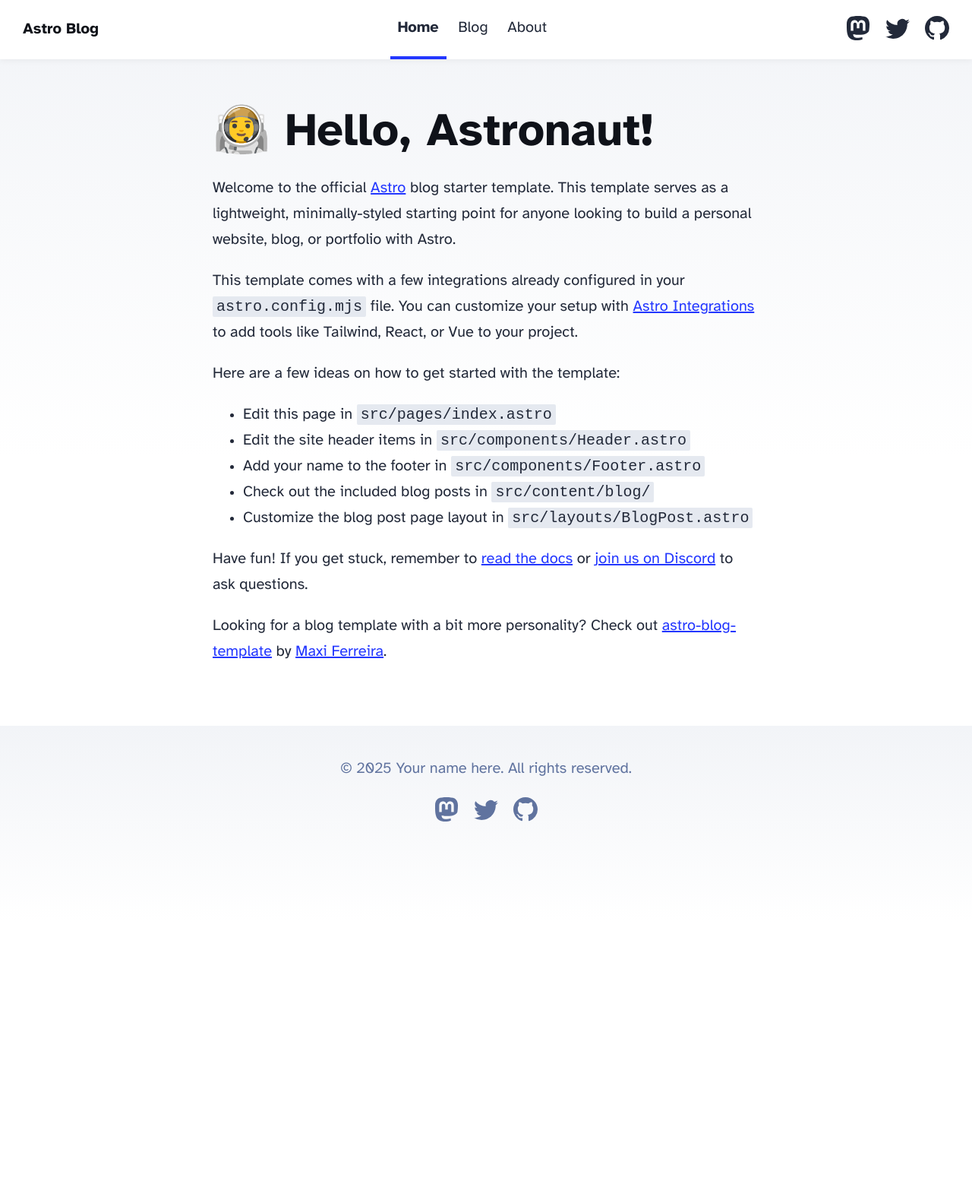
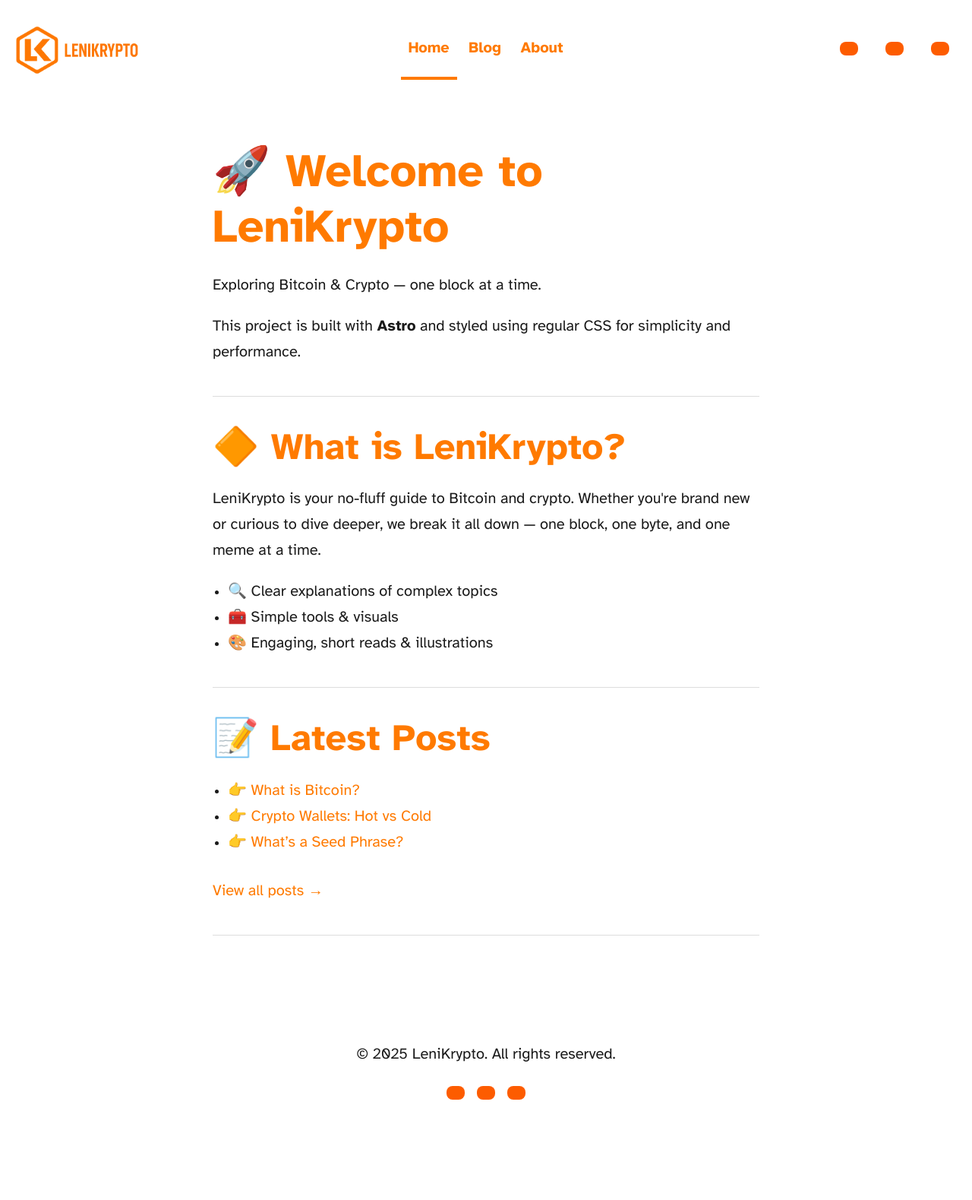
Before and after one commit to lenifilgueira/lenikrypto, an Astro site: page / in a window 1280 px wide. Shown: the whole page at 76% size. Before the commit the page ends 1213 px from the top, so only its background shows below. Built offline with nearby package versions, Linux system fonts and the light colour scheme; Astro itself is replaced by a stand-in of ours; grey boxes are pictures that could not be loaded.

Commit message:
initilal update

```diff
--- a/src/components/Footer.astro
+++ b/src/components/Footer.astro
@@ -3,41 +3,18 @@
 ---
 
 <footer>
-	&copy; {today.getFullYear()} Your name here. All rights reserved.
-	<div class="social-links">
-		<a href="https://m.webtoo.ls/@astro" target="_blank">
-			<span class="sr-only">Follow Astro on Mastodon</span>
-			<svg
-				viewBox="0 0 16 16"
-				aria-hidden="true"
-				width="32"
-				height="32"
-				astro-icon="social/mastodon"
-				><path
-					fill="currentColor"
-					d="M11.19 12.195c2.016-.24 3.77-1.475 3.99-2.603.348-1.778.32-4.339.32-4.339 0-3.47-2.286-4.488-2.286-4.488C12.062.238 10.083.017 8.027 0h-.05C5.92.017 3.942.238 2.79.765c0 0-2.285 1.017-2.285 4.488l-.002.662c-.004.64-.007 1.35.011 2.091.083 3.394.626 6.74 3.78 7.57 1.454.383 2.703.463 3.709.408 1.823-.1 2.847-.647 2.847-.647l-.06-1.317s-1.303.41-2.767.36c-1.45-.05-2.98-.156-3.215-1.928a3.614 3.614 0 0 1-.033-.496s1.424.346 3.228.428c1.103.05 2.137-.064 3.188-.189zm1.613-2.47H11.13v-4.08c0-.859-.364-1.295-1.091-1.295-.804 0-1.207.517-1.207 1.541v2.233H7.168V5.89c0-1.024-.403-1.541-1.207-1.541-.727 0-1.091.436-1.091 1.296v4.079H3.197V5.522c0-.859.22-1.541.66-2.046.456-.505 1.052-.764 1.793-.764.856 0 1.504.328 1.933.983L8 4.39l.417-.695c.429-.655 1.077-.983 1.934-.983.74 0 1.336.259 1.791.764.442.505.661 1.187.661 2.046v4.203z"
-				></path></svg
-			>
+	&copy; {today.getFullYear()} LeniKrypto. All rights reserved.
+	<div class="social-icons" style="display: flex; gap: 1rem;">
+		<a href="https://x.com/lenikrypto" aria-label="x">
+		  <img src="/src/assets/icons/x.png" alt="x" width="24" height="24" />
 		</a>
-		<a href="https://twitter.com/astrodotbuild" target="_blank">
-			<span class="sr-only">Follow Astro on Twitter</span>
-			<svg viewBox="0 0 16 16" aria-hidden="true" width="32" height="32" astro-icon="social/twitter"
-				><path
-					fill="currentColor"
-					d="M5.026 15c6.038 0 9.341-5.003 9.341-9.334 0-.14 0-.282-.006-.422A6.685 6.685 0 0 0 16 3.542a6.658 6.658 0 0 1-1.889.518 3.301 3.301 0 0 0 1.447-1.817 6.533 6.533 0 0 1-2.087.793A3.286 3.286 0 0 0 7.875 6.03a9.325 9.325 0 0 1-6.767-3.429 3.289 3.289 0 0 0 1.018 4.382A3.323 3.323 0 0 1 .64 6.575v.045a3.288 3.288 0 0 0 2.632 3.218 3.203 3.203 0 0 1-.865.115 3.23 3.23 0 0 1-.614-.057 3.283 3.283 0 0 0 3.067 2.277A6.588 6.588 0 0 1 .78 13.58a6.32 6.32 0 0 1-.78-.045A9.344 9.344 0 0 0 5.026 15z"
-				></path></svg
-			>
+		<a href="https://instagram.com/lenikrypto" aria-label="Instagram">
+		  <img src="/src/assets/icons/instagram.png" alt="Instagram" width="24" height="24" />
 		</a>
-		<a href="https://github.com/withastro/astro" target="_blank">
-			<span class="sr-only">Go to Astro's GitHub repo</span>
-			<svg viewBox="0 0 16 16" aria-hidden="true" width="32" height="32" astro-icon="social/github"
-				><path
-					fill="currentColor"
-					d="M8 0C3.58 0 0 3.58 0 8c0 3.54 2.29 6.53 5.47 7.59.4.07.55-.17.55-.38 0-.19-.01-.82-.01-1.49-2.01.37-2.53-.49-2.69-.94-.09-.23-.48-.94-.82-1.13-.28-.15-.68-.52-.01-.53.63-.01 1.08.58 1.23.82.72 1.21 1.87.87 2.33.66.07-.52.28-.87.51-1.07-1.78-.2-3.64-.89-3.64-3.95 0-.87.31-1.59.82-2.15-.08-.2-.36-1.02.08-2.12 0 0 .67-.21 2.2.82.64-.18 1.32-.27 2-.27.68 0 1.36.09 2 .27 1.53-1.04 2.2-.82 2.2-.82.44 1.1.16 1.92.08 2.12.51.56.82 1.27.82 2.15 0 3.07-1.87 3.75-3.65 3.95.29.25.54.73.54 1.48 0 1.07-.01 1.93-.01 2.2 0 .21.15.46.55.38A8.012 8.012 0 0 0 16 8c0-4.42-3.58-8-8-8z"
-				></path></svg
-			>
+		<a href="https://tiktok.com/@lenikrypto" aria-label="TikTok">
+		  <img src="/src/assets/icons/tiktok.png" alt="TikTok" width="24" height="24" />
 		</a>
-	</div>
+	  </div>
 </footer>
 <style>
 	footer {
@@ -46,17 +23,17 @@
 		color: rgb(var(--gray));
 		text-align: center;
 	}
-	.social-links {
+	.social-icons {
 		display: flex;
 		justify-content: center;
 		gap: 1em;
 		margin-top: 1em;
 	}
-	.social-links a {
+	.social-icons a {
 		text-decoration: none;
 		color: rgb(var(--gray));
 	}
-	.social-links a:hover {
+	.social-icons a:hover {
 		color: rgb(var(--gray-dark));
 	}
 </style>
--- a/src/components/Header.astro
+++ b/src/components/Header.astro
@@ -5,39 +5,25 @@
 
 <header>
 	<nav>
-		<h2><a href="/">{SITE_TITLE}</a></h2>
+		<div class="logo">
+			<a href="/" aria-label="LeniKrypto">
+			  <img src="/logo-lk.png" alt="LeniKrypto logo" class="logo-img" />
+			</a>
+		  </div>
   		<div class="internal-links">
 			<HeaderLink href="/">Home</HeaderLink>
 			<HeaderLink href="/blog">Blog</HeaderLink>
 			<HeaderLink href="/about">About</HeaderLink>
 		</div>
-		<div class="social-links">
-			<a href="https://m.webtoo.ls/@astro" target="_blank">
-				<span class="sr-only">Follow Astro on Mastodon</span>
-				<svg viewBox="0 0 16 16" aria-hidden="true" width="32" height="32"
-					><path
-						fill="currentColor"
-						d="M11.19 12.195c2.016-.24 3.77-1.475 3.99-2.603.348-1.778.32-4.339.32-4.339 0-3.47-2.286-4.488-2.286-4.488C12.062.238 10.083.017 8.027 0h-.05C5.92.017 3.942.238 2.79.765c0 0-2.285 1.017-2.285 4.488l-.002.662c-.004.64-.007 1.35.011 2.091.083 3.394.626 6.74 3.78 7.57 1.454.383 2.703.463 3.709.408 1.823-.1 2.847-.647 2.847-.647l-.06-1.317s-1.303.41-2.767.36c-1.45-.05-2.98-.156-3.215-1.928a3.614 3.614 0 0 1-.033-.496s1.424.346 3.228.428c1.103.05 2.137-.064 3.188-.189zm1.613-2.47H11.13v-4.08c0-.859-.364-1.295-1.091-1.295-.804 0-1.207.517-1.207 1.541v2.233H7.168V5.89c0-1.024-.403-1.541-1.207-1.541-.727 0-1.091.436-1.091 1.296v4.079H3.197V5.522c0-.859.22-1.541.66-2.046.456-.505 1.052-.764 1.793-.764.856 0 1.504.328 1.933.983L8 4.39l.417-.695c.429-.655 1.077-.983 1.934-.983.74 0 1.336.259 1.791.764.442.505.661 1.187.661 2.046v4.203z"
-					></path></svg
-				>
+		<div class="social-icons" style="display: flex; gap: 1rem;">
+			<a href="https://twitter.com/lenikrypto" aria-label="Twitter">
+			  <img src="/src/assets/icons/x.png" alt="Twitter" width="24" height="24" />
 			</a>
-			<a href="https://twitter.com/astrodotbuild" target="_blank">
-				<span class="sr-only">Follow Astro on Twitter</span>
-				<svg viewBox="0 0 16 16" aria-hidden="true" width="32" height="32"
-					><path
-						fill="currentColor"
-						d="M5.026 15c6.038 0 9.341-5.003 9.341-9.334 0-.14 0-.282-.006-.422A6.685 6.685 0 0 0 16 3.542a6.658 6.658 0 0 1-1.889.518 3.301 3.301 0 0 0 1.447-1.817 6.533 6.533 0 0 1-2.087.793A3.286 3.286 0 0 0 7.875 6.03a9.325 9.325 0 0 1-6.767-3.429 3.289 3.289 0 0 0 1.018 4.382A3.323 3.323 0 0 1 .64 6.575v.045a3.288 3.288 0 0 0 2.632 3.218 3.203 3.203 0 0 1-.865.115 3.23 3.23 0 0 1-.614-.057 3.283 3.283 0 0 0 3.067 2.277A6.588 6.588 0 0 1 .78 13.58a6.32 6.32 0 0 1-.78-.045A9.344 9.344 0 0 0 5.026 15z"
-					></path></svg
-				>
+			<a href="https://instagram.com/lenikrypto" aria-label="Instagram">
+			  <img src="/src/assets/icons/instagram.png" alt="Instagram" width="24" height="24" />
 			</a>
-			<a href="https://github.com/withastro/astro" target="_blank">
-				<span class="sr-only">Go to Astro's GitHub repo</span>
-				<svg viewBox="0 0 16 16" aria-hidden="true" width="32" height="32"
-					><path
-						fill="currentColor"
-						d="M8 0C3.58 0 0 3.58 0 8c0 3.54 2.29 6.53 5.47 7.59.4.07.55-.17.55-.38 0-.19-.01-.82-.01-1.49-2.01.37-2.53-.49-2.69-.94-.09-.23-.48-.94-.82-1.13-.28-.15-.68-.52-.01-.53.63-.01 1.08.58 1.23.82.72 1.21 1.87.87 2.33.66.07-.52.28-.87.51-1.07-1.78-.2-3.64-.89-3.64-3.95 0-.87.31-1.59.82-2.15-.08-.2-.36-1.02.08-2.12 0 0 .67-.21 2.2.82.64-.18 1.32-.27 2-.27.68 0 1.36.09 2 .27 1.53-1.04 2.2-.82 2.2-.82.44 1.1.16 1.92.08 2.12.51.56.82 1.27.82 2.15 0 3.07-1.87 3.75-3.65 3.95.29.25.54.73.54 1.48 0 1.07-.01 1.93-.01 2.2 0 .21.15.46.55.38A8.012 8.012 0 0 0 16 8c0-4.42-3.58-8-8-8z"
-					></path></svg
-				>
+			<a href="https://tiktok.com/@lenikrypto" aria-label="TikTok">
+			  <img src="/src/assets/icons/tiktok.png" alt="TikTok" width="24" height="24" />
 			</a>
 		  </div>
 	</nav>
@@ -65,20 +51,25 @@
 	}
 	nav a {
 	padding: 1em 0.5em;
-		color: var(--black);
+	color: var(--accent-color);
 	border-bottom: 4px solid transparent;
 	text-decoration: none;
+	font-weight: 600;
+	transition: transform 0.2s ease-in-out;
+}
+nav a:hover {
+	transform: scale(1.1);
 }
 	nav a.active {
 		text-decoration: none;
 		border-bottom-color: var(--accent);
 	}
-	.social-links,
-	.social-links a {
+	.social-icons,
+	.social-icons a {
 		display: flex;
 	}
 	@media (max-width: 720px) {
-		.social-links {
+		.social-icons {
 			display: none;
 		}
 	}
--- a/src/pages/index.astro
+++ b/src/pages/index.astro
@@ -3,6 +3,7 @@
 import Header from '../components/Header.astro';
 import Footer from '../components/Footer.astro';
 import { SITE_TITLE, SITE_DESCRIPTION } from '../consts';
+import '../styles/global.css';
 ---
 
 <!doctype html>
@@ -13,36 +14,38 @@
 	<body>
 		<Header />
 		<main>
-			<h1>🧑‍🚀 Hello, Astronaut!</h1>
-			<p>
-				Welcome to the official <a href="https://astro.build/">Astro</a> blog starter template. This
-				template serves as a lightweight, minimally-styled starting point for anyone looking to build
-				a personal website, blog, or portfolio with Astro.
-			</p>
-			<p>
-				This template comes with a few integrations already configured in your
-				<code>astro.config.mjs</code> file. You can customize your setup with
-				<a href="https://astro.build/integrations">Astro Integrations</a> to add tools like Tailwind,
-				React, or Vue to your project.
-			</p>
-			<p>Here are a few ideas on how to get started with the template:</p>
-			<ul>
-				<li>Edit this page in <code>src/pages/index.astro</code></li>
-				<li>Edit the site header items in <code>src/components/Header.astro</code></li>
-				<li>Add your name to the footer in <code>src/components/Footer.astro</code></li>
-				<li>Check out the included blog posts in <code>src/content/blog/</code></li>
-				<li>Customize the blog post page layout in <code>src/layouts/BlogPost.astro</code></li>
-			</ul>
-			<p>
-				Have fun! If you get stuck, remember to
-				<a href="https://docs.astro.build/">read the docs</a>
-				or <a href="https://astro.build/chat">join us on Discord</a> to ask questions.
-			</p>
-			<p>
-				Looking for a blog template with a bit more personality? Check out
-				<a href="https://github.com/Charca/astro-blog-template">astro-blog-template</a>
-				by <a href="https://twitter.com/Charca">Maxi Ferreira</a>.
-			</p>
+			<h1>🚀 Welcome to LeniKrypto</h1>
+			<p>Exploring Bitcoin & Crypto — one block at a time.</p>
+			<p>This project is built with <strong>Astro</strong> and styled using regular CSS for simplicity and performance.</p>
+
+			<hr />
+
+			<section>
+				<h2>🔶 What is LeniKrypto?</h2>
+				<p>
+					LeniKrypto is your no-fluff guide to Bitcoin and crypto. Whether you're brand new or curious to dive deeper, we break it all down — one block, one byte, and one meme at a time.
+				</p>
+				<ul>
+					<li>🔍 Clear explanations of complex topics</li>
+					<li>🧰 Simple tools & visuals</li>
+					<li>🎨 Engaging, short reads & illustrations</li>
+				</ul>
+			</section>
+
+			<hr />
+
+			<section>
+				<h2>📝 Latest Posts</h2>
+				<ul>
+					<li><a href="/blog/what-is-bitcoin">👉 What is Bitcoin?</a></li>
+					<li><a href="/blog/types-of-wallets">👉 Crypto Wallets: Hot vs Cold</a></li>
+					<li><a href="/blog/seed-phrases-explained">👉 What’s a Seed Phrase?</a></li>
+				</ul>
+				<p><a href="/blog">View all posts →</a></p>
+			</section>
+
+			<hr />
+
 		</main>
 		<Footer />
 	</body>
--- a/src/styles/global.css
+++ b/src/styles/global.css
@@ -1,21 +1,13 @@
-/*
-  The CSS in this style tag is based off of Bear Blog's default CSS.
-  https://github.com/HermanMartinus/bearblog/blob/297026a877bc2ab2b3bdfbd6b9f7961c350917dd/templates/styles/blog/default.css
-  License MIT: https://github.com/HermanMartinus/bearblog/blob/master/LICENSE.md
- */
+:root {
+	--bg-color: #ffffff;
+	--text-color: #1a1a1a;
+	--accent-color: #ff7a00; /* LeniKrypto Orange */
+	--accent-dark: #cc6000;
+	--gray: #f5f5f5;
+	--code-bg: #f0f0f0;
+	--border-color: #ddd;
+}
 
-:root {
-	--accent: #2337ff;
-	--accent-dark: #000d8a;
-	--black: 15, 18, 25;
-	--gray: 96, 115, 159;
-	--gray-light: 229, 233, 240;
-	--gray-dark: 34, 41, 57;
-	--gray-gradient: rgba(var(--gray-light), 50%), #fff;
-	--box-shadow:
-		0 2px 6px rgba(var(--gray), 25%), 0 8px 24px rgba(var(--gray), 33%),
-		0 16px 32px rgba(var(--gray), 33%);
-}
 @font-face {
 	font-family: 'Atkinson';
 	src: url('/fonts/atkinson-regular.woff') format('woff');
@@ -30,25 +22,25 @@
 	font-style: normal;
 	font-display: swap;
 }
+
 body {
 	font-family: 'Atkinson', sans-serif;
 	margin: 0;
 	padding: 0;
 	text-align: left;
-	background: linear-gradient(var(--gray-gradient)) no-repeat;
-	background-size: 100% 600px;
-	word-wrap: break-word;
-	overflow-wrap: break-word;
-	color: rgb(var(--gray-dark));
+	background-color: var(--bg-color);
+	color: var(--text-color);
 	font-size: 20px;
 	line-height: 1.7;
 }
+
 main {
 	width: 720px;
 	max-width: calc(100% - 2em);
 	margin: auto;
 	padding: 3em 1em;
 }
+
 h1,
 h2,
 h3,
@@ -56,77 +48,89 @@
 h5,
 h6 {
 	margin: 0 0 0.5rem 0;
-	color: rgb(var(--black));
+	color: var(--accent-color);
 	line-height: 1.2;
 }
-h1 {
-	font-size: 3.052em;
-}
-h2 {
-	font-size: 2.441em;
-}
-h3 {
-	font-size: 1.953em;
-}
-h4 {
-	font-size: 1.563em;
-}
-h5 {
-	font-size: 1.25em;
-}
+
+h1 { font-size: 3.052em; }
+h2 { font-size: 2.441em; }
+h3 { font-size: 1.953em; }
+h4 { font-size: 1.563em; }
+h5 { font-size: 1.25em; }
+
 strong,
 b {
 	font-weight: 700;
 }
+
 a {
-	color: var(--accent);
+	color: var(--accent-color);
+	text-decoration: none;
 }
+
 a:hover {
-	color: var(--accent);
+	color: var(--accent-dark);
 }
+
 p {
 	margin-bottom: 1em;
 }
-.prose p {
-	margin-bottom: 2em;
+
+ul {
+	padding-left: 1.25rem;
+	margin-bottom: 1.5em;
 }
-textarea {
-	width: 100%;
-	font-size: 16px;
+
+code {
+	padding: 2px 5px;
+	background-color: var(--code-bg);
+	border-radius: 4px;
+	font-size: 0.95em;
 }
-input {
-	font-size: 16px;
+
+pre {
+	padding: 1.5em;
+	border-radius: 8px;
+	background-color: var(--code-bg);
+	overflow-x: auto;
 }
-table {
-	width: 100%;
+
+pre > code {
+	all: unset;
 }
+
+blockquote {
+	border-left: 4px solid var(--accent-color);
+	padding-left: 20px;
+	margin: 1.5em 0;
+	color: #444;
+	font-style: italic;
+	background-color: #fdf8f4;
+}
+
+hr {
+	border: none;
+	border-top: 1px solid var(--border-color);
+	margin: 2em 0;
+}
+
 img {
 	max-width: 100%;
 	height: auto;
 	border-radius: 8px;
 }
-code {
-	padding: 2px 5px;
-	background-color: rgb(var(--gray-light));
-	border-radius: 2px;
+
+textarea,
+input {
+	width: 100%;
+	font-size: 16px;
+	padding: 0.5em;
+	border: 1px solid var(--border-color);
+	border-radius: 4px;
+	background: #fff;
+	color: var(--text-color);
 }
-pre {
-	padding: 1.5em;
-	border-radius: 8px;
-}
-pre > code {
-	all: unset;
-}
-blockquote {
-	border-left: 4px solid var(--accent);
-	padding: 0 0 0 20px;
-	margin: 0px;
-	font-size: 1.333em;
-}
-hr {
-	border: none;
-	border-top: 1px solid rgb(var(--gray-light));
-}
+
 @media (max-width: 720px) {
 	body {
 		font-size: 18px;
@@ -137,19 +141,27 @@
 }
 
 .sr-only {
-	border: 0;
-	padding: 0;
-	margin: 0;
 	position: absolute !important;
 	height: 1px;
 	width: 1px;
 	overflow: hidden;
-	/* IE6, IE7 - a 0 height clip, off to the bottom right of the visible 1px box */
-	clip: rect(1px 1px 1px 1px);
-	/* maybe deprecated but we need to support legacy browsers */
 	clip: rect(1px, 1px, 1px, 1px);
-	/* modern browsers, clip-path works inwards from each corner */
 	clip-path: inset(50%);
-	/* added line to stop words getting smushed together (as they go onto separate lines and some screen readers do not understand line feeds as a space */
 	white-space: nowrap;
+	border: 0;
+	padding: 0;
+	margin: 0;
 }
+
+.social-icons img {
+	filter: brightness(0) saturate(100%) invert(39%) sepia(89%) saturate(2936%) hue-rotate(7deg) brightness(102%) contrast(107%);
+	transition: transform 0.2s;
+  }
+  .social-icons img:hover {
+	transform: scale(1.1);
+  }
+
+  .logo-img {
+	height: 4.0rem; /* 36px – slightly bigger than nav text */
+	display: block;
+  }
```
Also changed, not shown: public/logo-lk.png (added), src/assets/icons/instagram.png (added), src/assets/icons/tiktok.png (added), src/assets/icons/x.png (added). Lines whose indentation alone changed are shown as unchanged.
